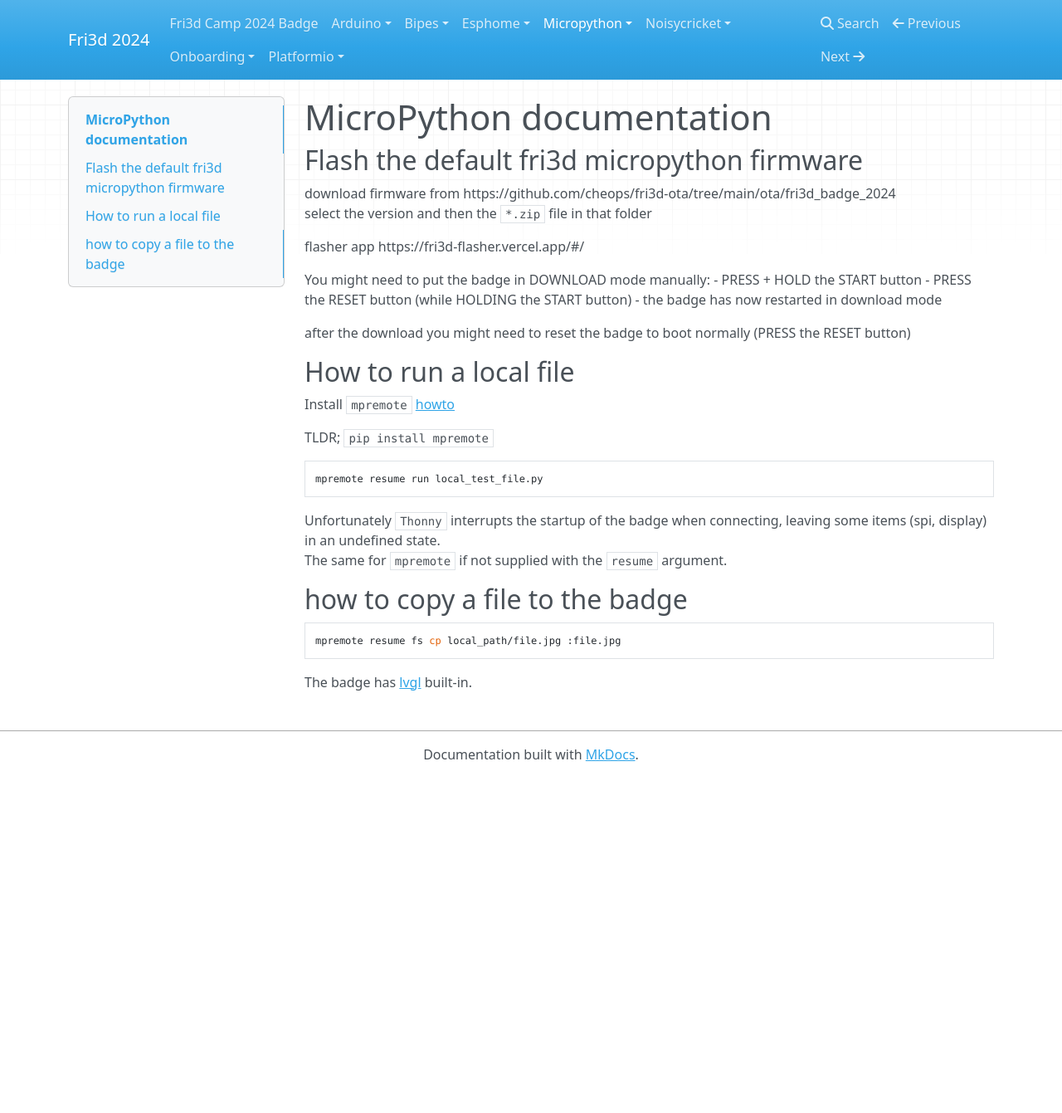
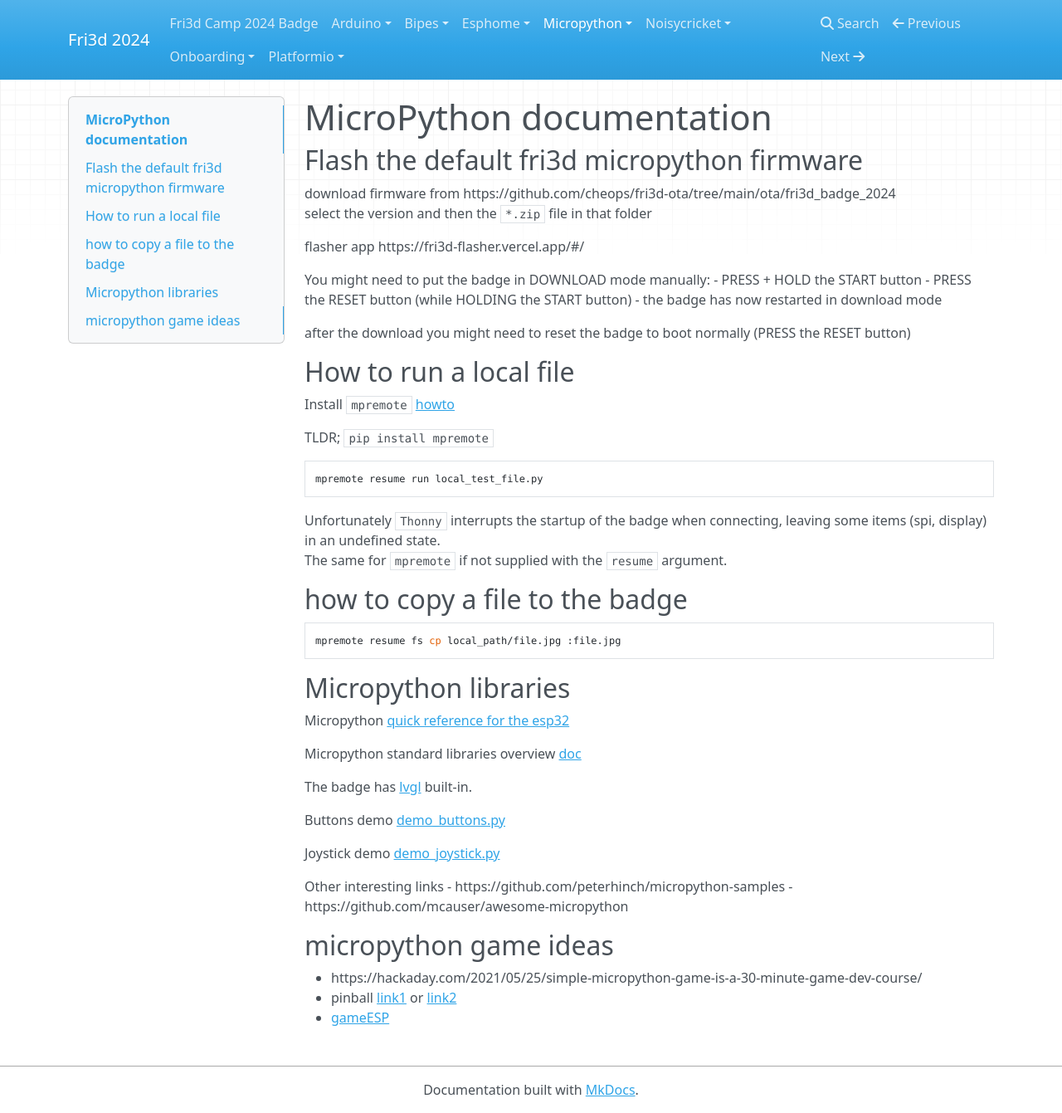
Before and after one commit to Fri3dCamp/badge_2024, an MkDocs documentation site: the page built from docs/micropython/index.md, in a window 1280 px wide and 1341 px high. Shown: the whole window at 83% size. Built offline with MkDocs 1.6.1, drawn with Linux system fonts in a browser that asks for light colours; nearby versions of some CDN libraries.

Commit message:
micropython documentation links

````diff
--- a/docs/micropython/index.md
+++ b/docs/micropython/index.md
@@ -32,4 +32,22 @@ The same for `mpremote` if not supplied with the `resume` argument.
 mpremote resume fs cp local_path/file.jpg :file.jpg
 ```
 
+## Micropython libraries
+Micropython [quick reference for the esp32](https://docs.micropython.org/en/v1.22.0/esp32/quickref.html)
+
+Micropython standard libraries overview [doc](https://docs.micropython.org/en/v1.22.0/library/index.html)
+
 The badge has [lvgl](lvgl) built-in.
+
+Buttons demo [demo_buttons.py](https://github.com/cheops/badge_2024_micropython/blob/lv_indev/fri3d/modules/demos/demo_buttons.py)
+
+Joystick demo [demo_joystick.py](https://github.com/cheops/badge_2024_micropython/blob/lv_indev/fri3d/modules/demos/demo_joystick.py)
+
+Other interesting links
+- https://github.com/peterhinch/micropython-samples
+- https://github.com/mcauser/awesome-micropython
+
+## micropython game ideas
+- https://hackaday.com/2021/05/25/simple-micropython-game-is-a-30-minute-game-dev-course/
+- pinball [link1](https://github.com/russhughes/s3lcd/blob/main/examples/pinball.py) or [link2](https://github.com/russhughes/st7789_mpy/blob/master/examples/pinball.py)
+- [gameESP](https://github.com/cheungbx/gameESP-micropython)
````
